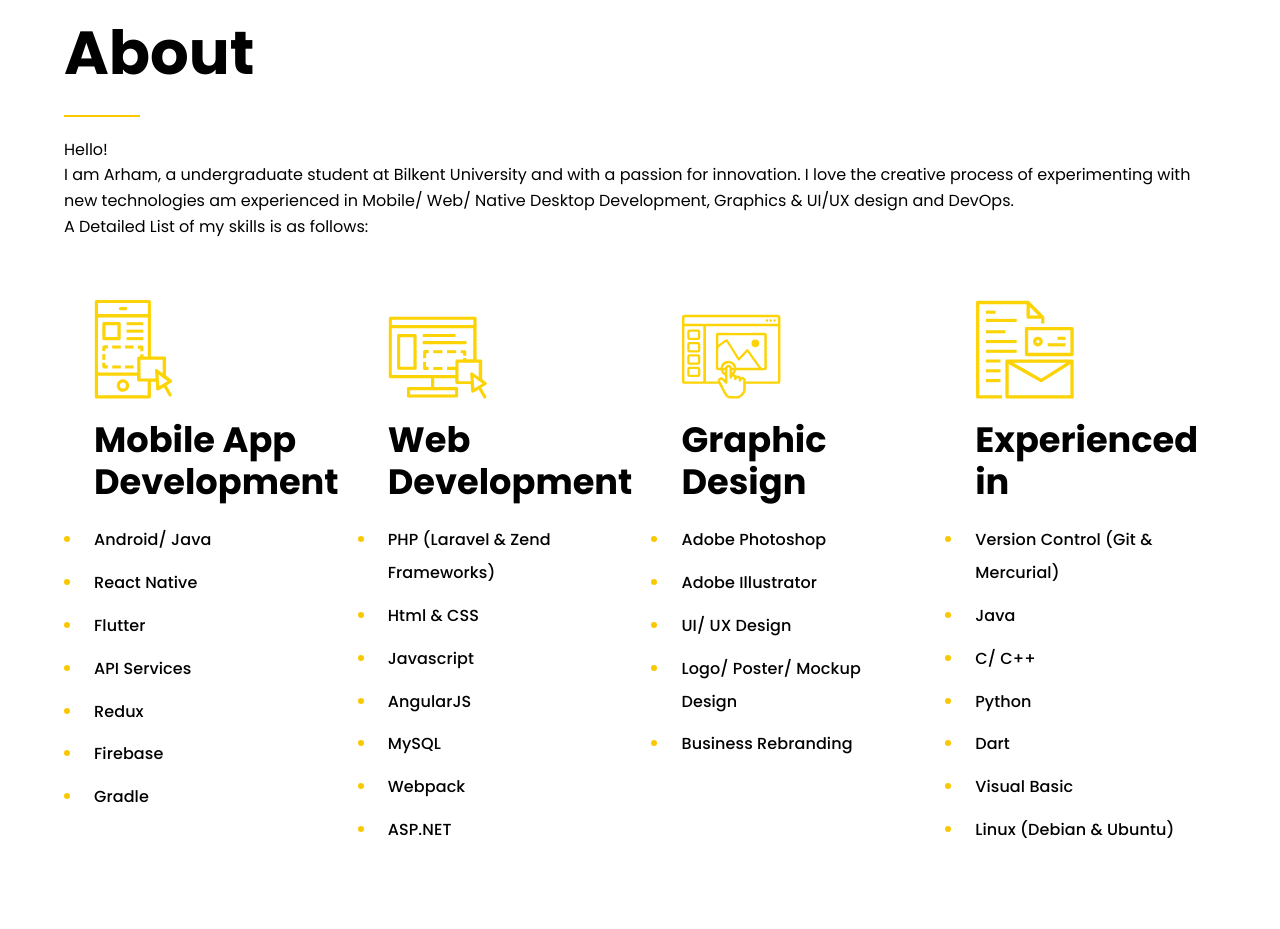
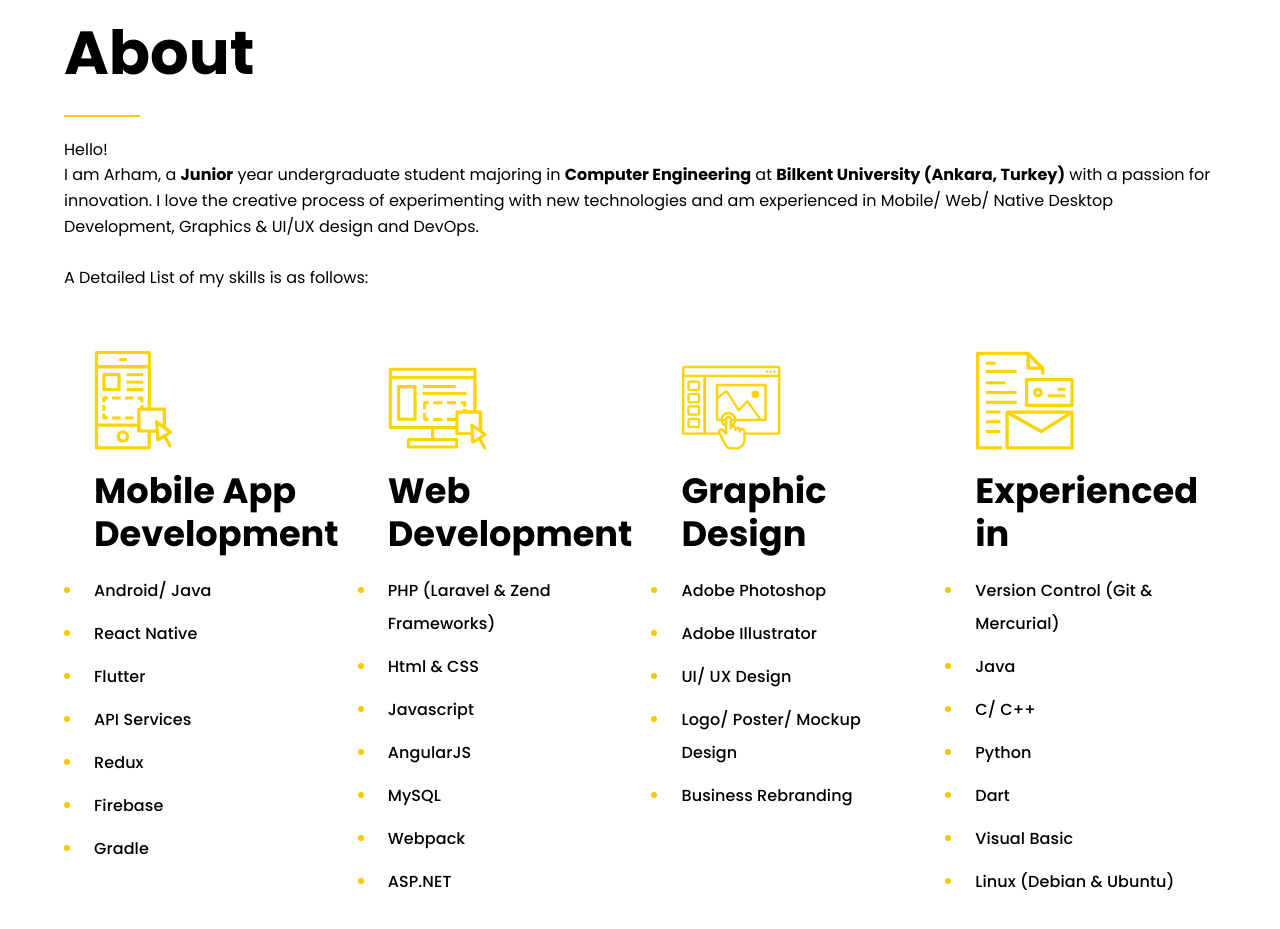
Before and after one commit to MAKman1/arhamkhan.github.io, a plain HTML site: page index.html in a window 1280 px wide. Shown: the part 840-1769 px from the top of the page. Drawn offline with Linux system fonts and the light colour scheme; animation ran at ten frames a second; a script that the page names is missing.

Commit message:
updated index

```diff
--- a/index.html
+++ b/index.html
@@ -93,7 +93,8 @@
       <div class="s1">
         <h1 style="margin-top: 15px; margin-bottom: 15px" class="si-item">Arham Khan</h1>
         <div style="display: flex; justify-content: flex-end">
-          <a target="_blank" href="assets/muhammadarhamkhan.pdf" style="border:1px solid yellow; padding: 5px; border-radius: 5px">
+          <a target="_blank" href="assets/muhammadarhamkhan.pdf"
+            style="border:1px solid yellow; padding: 5px; border-radius: 5px">
             <h6>RESUME</h6>
           </a>
         </div>
@@ -112,10 +113,11 @@
       <div class="sm-space"></div>
       <p class="slideup">Hello!
         <br>
-        I am Arham, a undergraduate student at Bilkent University and with a passion for innovation. I love the creative
-        process of experimenting with new technologies am experienced in Mobile/ Web/ Native Desktop Development,
+        I am Arham, a <strong>Junior</strong> year undergraduate student majoring in <strong>Computer Engineering</strong> at <strong>Bilkent
+          University (Ankara, Turkey)</strong> with a passion for innovation. I love the creative
+        process of experimenting with new technologies and am experienced in Mobile/ Web/ Native Desktop Development,
         Graphics & UI/UX design and DevOps.
-        <br>
+        <br><br>
         A Detailed List of my skills is as follows:</p>
     </div>
     <div class="lg-space"></div>
```
